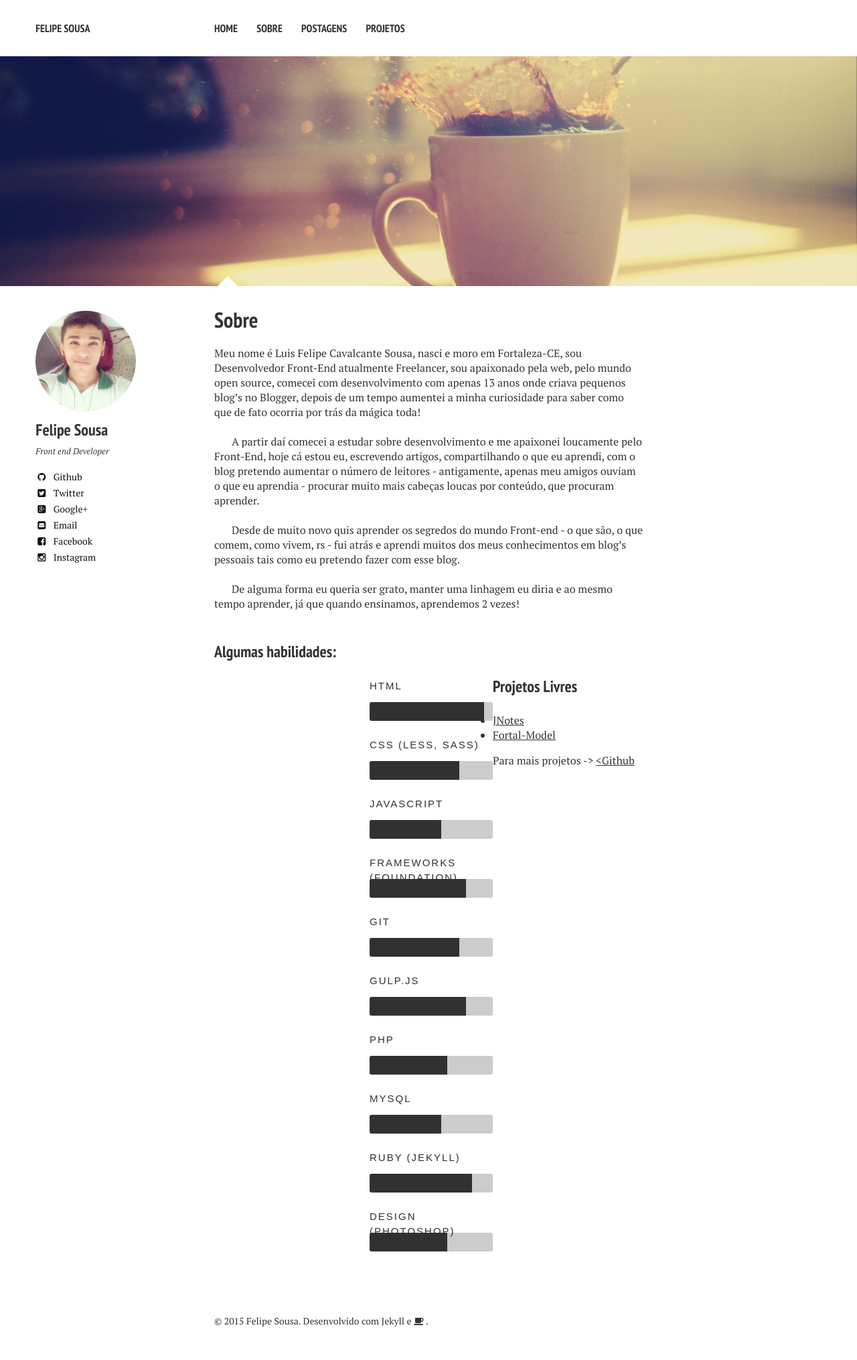
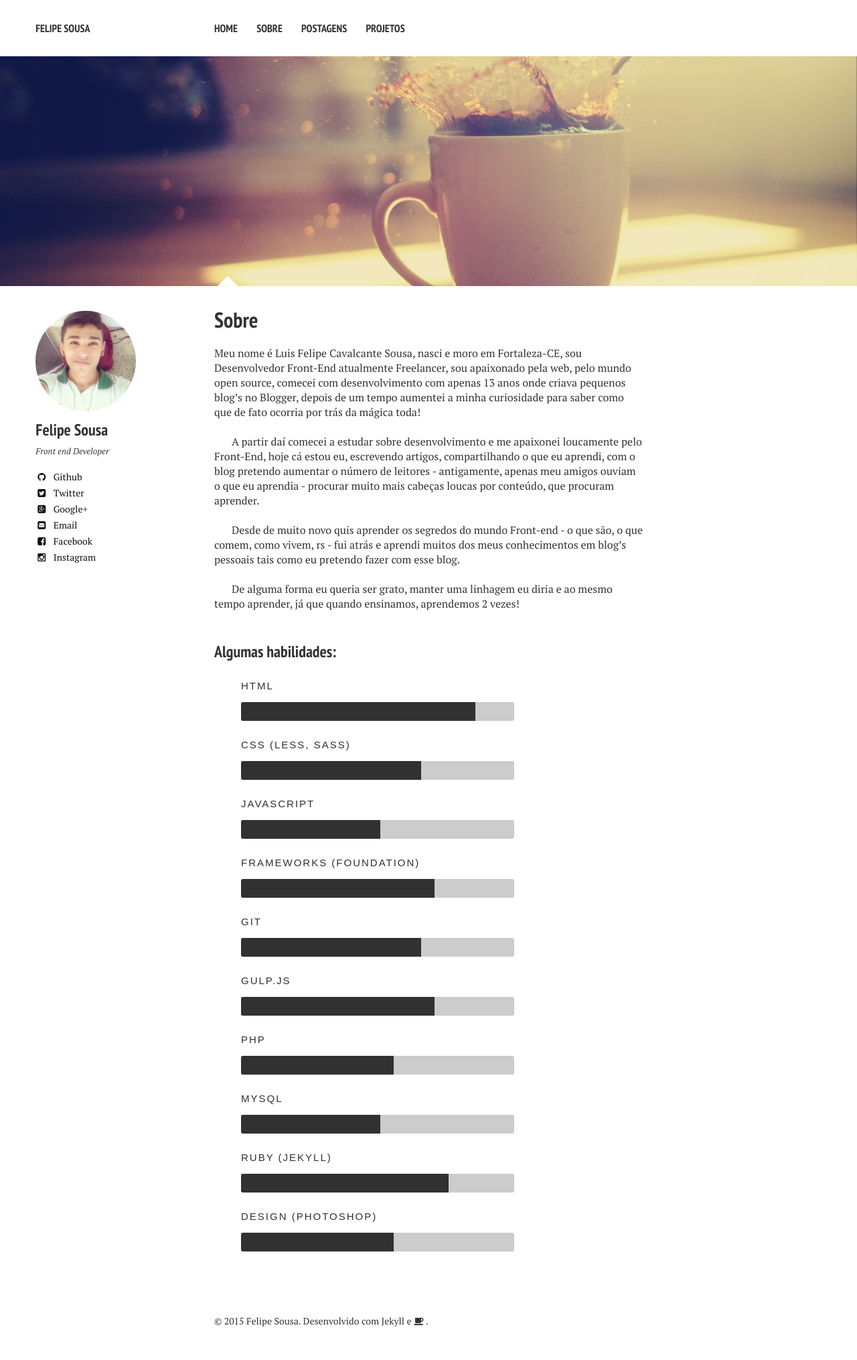
Before and after one commit to felipesousa/universal, a Jekyll site: the page built from sobre/index.md, in a window 1280 px wide. Shown: the whole page at 67% size. Built offline with Jekyll 4.4.1, drawn with Linux system fonts in a browser that asks for light colours; nearby versions of some CDN libraries.

Commit message:
adicionando barras de skills2

```diff
--- a/_sass/typography.scss
+++ b/_sass/typography.scss
@@ -151,10 +151,9 @@ pre {
 // -------------------------------------------------------
 
 .bars {
-  width: 35%;
+  width: 70%;
   float: left;
   padding: 0;
-  margin-left: 30%;
   text-align: left;
 }
 .bars .skills {
--- a/sobre/index.md
+++ b/sobre/index.md
@@ -40,10 +40,3 @@ De alguma forma eu queria ser grato, manter uma linhagem eu diria e ao mesmo tem
         <li><span style="width: 50%" class="bar-expand"></span><em>Design (Photoshop)</em></li>
     </ul>
 </div>
-
-### Projetos Livres
-
-* [JNotes](https://github.com/felipesousa/jnotes)
-* [Fortal-Model](https://github.com/felipesousa/fortal-model)
-
-Para mais projetos -> <a href='https://github.com/felipesousa/' ><Github</a>
```
